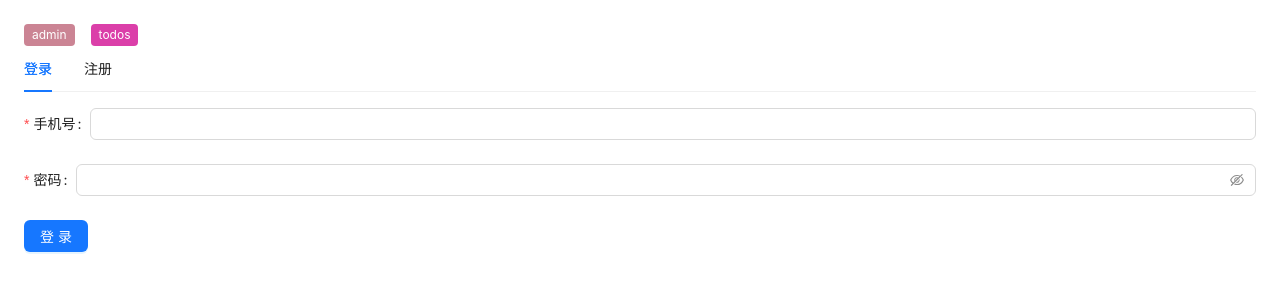
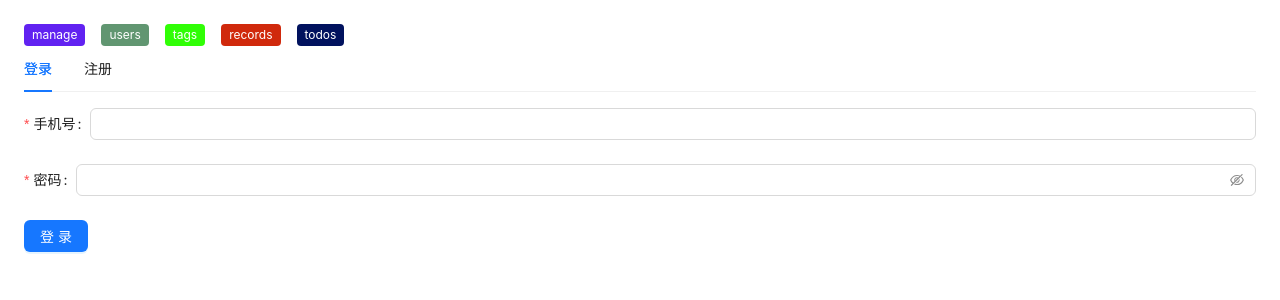
Before and after one commit to ndzy01/ndzy-manage, a React (Vite) app: page / in a window 1280 px wide. Shown: the top 300 px of the page. Built offline with nearby package versions, Linux system fonts and the light colour scheme; what @wxcloud/cloud-sdk would draw is missing.

Commit message:
chore: 1

```diff
--- a/src/App.tsx
+++ b/src/App.tsx
@@ -4,7 +4,10 @@ import Login from './Login';
 import Register from './Register';
 
 const links = [
-  { src: 'https://ndzy01.gitee.io/ndzy-admin', name: 'admin' },
+  { src: 'https://ndzy01.gitee.io/ndzy-manage/', name: 'manage' },
+  { src: 'https://ndzy01.gitee.io/ndzy-users/', name: 'users' },
+  { src: 'https://ndzy01.gitee.io/ndzy-tags/', name: 'tags' },
+  { src: 'https://ndzy01.gitee.io/ndzy-records/', name: 'records' },
   { src: 'https://ndzy01.gitee.io/ndzy-todos/', name: 'todos' },
 ];
 
```
